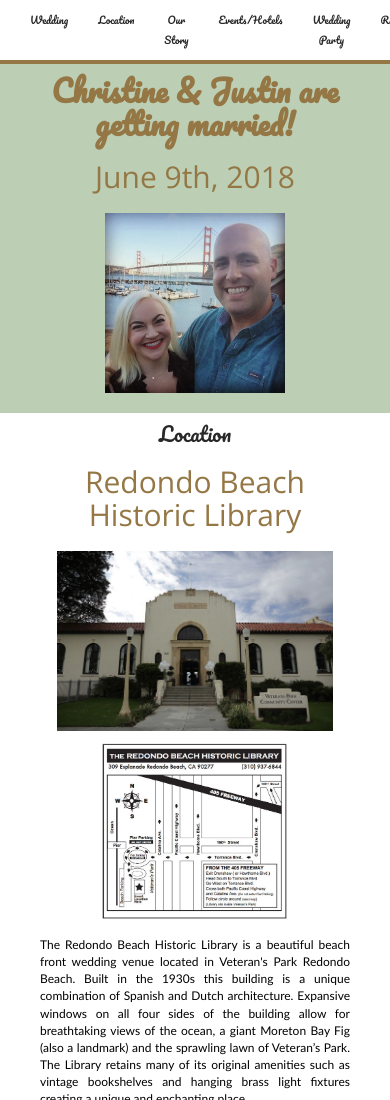
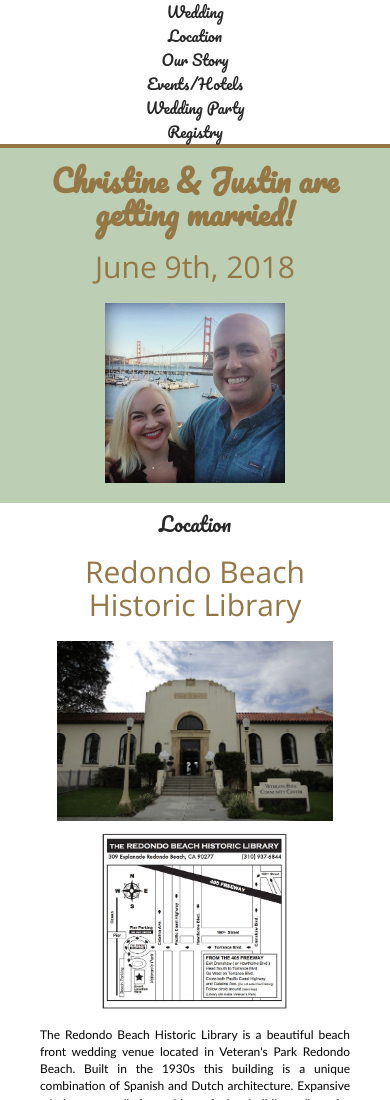
Before and after one commit to lawdy33/wedding, a plain HTML site: page index.html in a window 390 px wide. Shown: the top 1100 px of the page. Drawn offline with nearby package versions, Linux system fonts and the light colour scheme; a web font is replaced by a local one.

Commit message:
updated mobile nav bar

```diff
--- a/resources/css/style.css
+++ b/resources/css/style.css
@@ -50,8 +50,30 @@ body {
 }
 
 @media only screen and (max-width: 768px) {
+  body {
+    padding-top: 144px;
+  }
+
   .navbar {
-    font-size: 1rem;
+    font-size: 1.5rem;
+  }
+  .navbar-nav {
+      margin: 0 auto;
+      display: flex;
+      flex-direction: column;
+      text-align: center;
+      flex-wrap: wrap;
+
+  }
+  .navbar-nav>li {
+      display: flex;
+      flex-direction: column;
+      text-align: center;
+      padding: 0;
+  }
+  .navbar-nav li a {
+    margin: 0;
+    padding: 2px;
   }
 
 }
```
